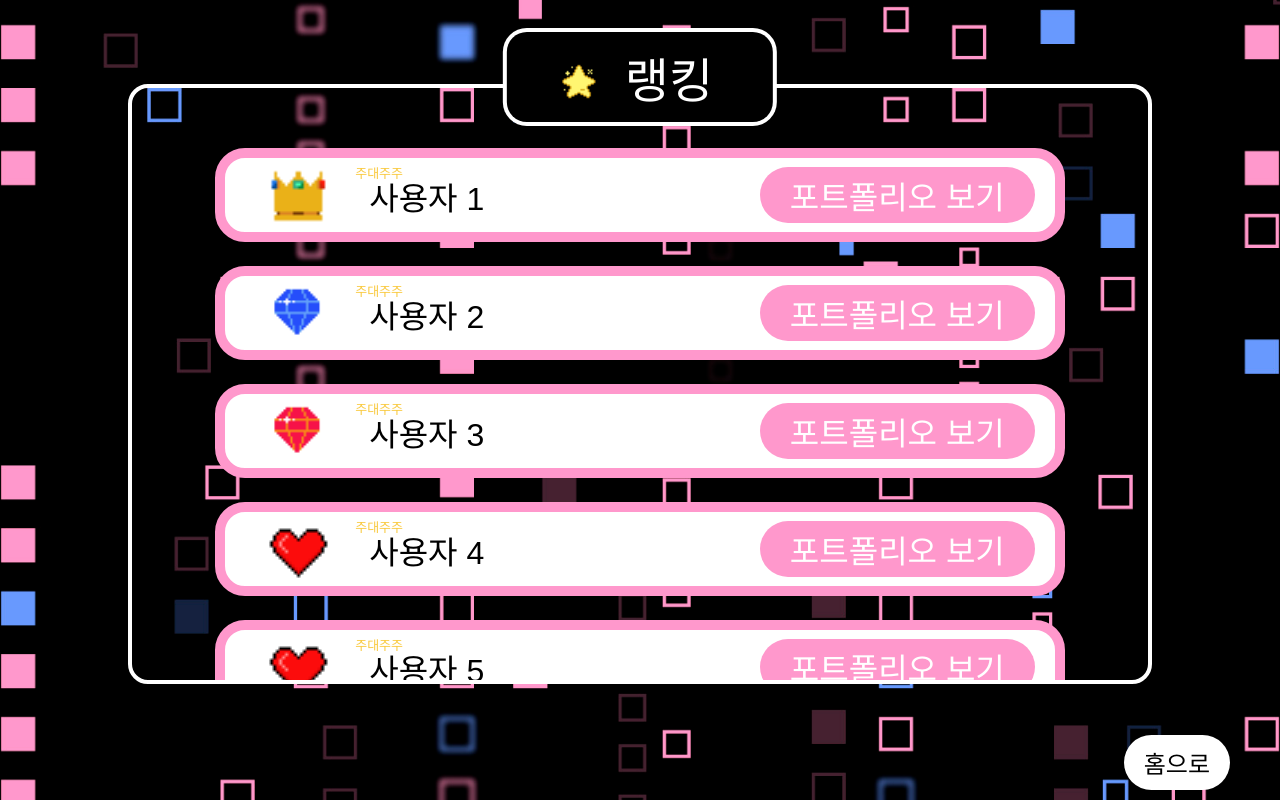
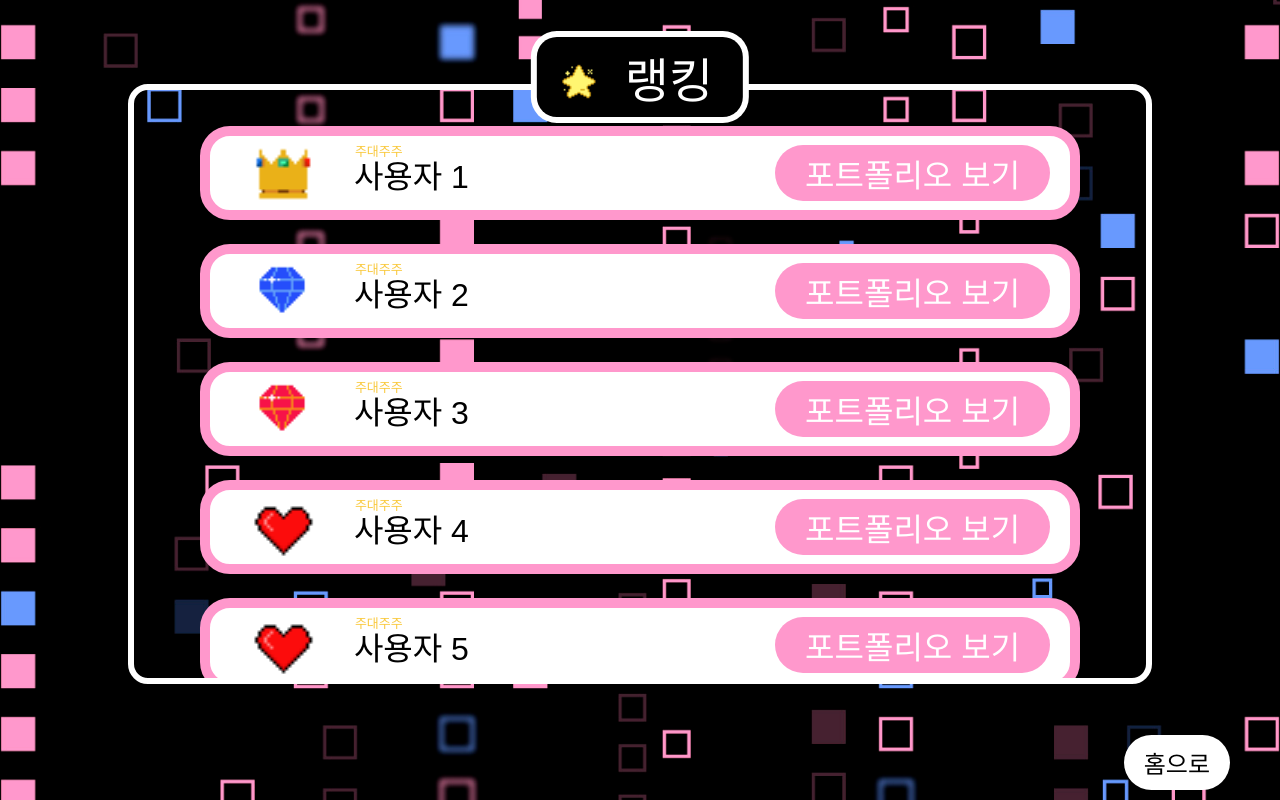
Before and after one commit to PDA-Jumo/frontend, a React (Create React App) app: page /rank in a window 1280 px wide. Built offline with nearby package versions, Linux system fonts and the light colour scheme; a web font is replaced by a local one.

Commit message:
Fix: 무한스크롤 오류 수정

```diff
--- a/src/pages/rank/layout.jsx
+++ b/src/pages/rank/layout.jsx
@@ -15,23 +15,25 @@ export default function RankLayout() {
   const [isLoading, setIsLoading] = useState(false);
   const navigate = useNavigate();
 
-  const handleScroll = () => {
-    if (
-      window.innerHeight + document.documentElement.scrollTop !==
-        document.documentElement.offsetHeight ||
-      isLoading
-    )
-      return;
+  useEffect(() => {
+    loadMoreUsers();
+    const scrollableContent = document.querySelector(".scrollable-content");
+    if (scrollableContent) {
+      scrollableContent.addEventListener("scroll", handleScroll);
+    }
+    return () => {
+      if (scrollableContent) {
+        scrollableContent.removeEventListener("scroll", handleScroll);
+      }
+    };
+  }, []);
+
+  const handleScroll = (e) => {
+    const { scrollTop, clientHeight, scrollHeight } = e.target;
+    if (scrollHeight - scrollTop !== clientHeight || isLoading) return;
     loadMoreUsers();
   };
 
-  useEffect(() => {
-    loadMoreUsers();
-    window.addEventListener("scroll", handleScroll);
-    return () => window.removeEventListener("scroll", handleScroll);
-  }, []);
-
-  //TODO 이 부분에서 실제 유저 정보를 받아오도록 해야함
   const loadMoreUsers = () => {
     setIsLoading(true);
     setTimeout(() => {
@@ -115,13 +117,16 @@ export default function RankLayout() {
         <RankingHeader />
       </div>
       <div className="content-position">
-        <RankingList users={users} />
-        <MyRankingButton />
+        <div className="non-scrollable-header"></div>
+        <div className="scrollable-content">
+          <RankingList users={users} />
+          <MyRankingButton />
+          {isLoading && <p>로딩 중...</p>}
+        </div>
       </div>
       <button className="back-button" onClick={() => navigate("/")}>
         홈으로
       </button>
-      {isLoading && <p>로딩 중...</p>}
     </div>
   );
 }
--- a/src/pages/rank/rank.css
+++ b/src/pages/rank/rank.css
@@ -6,14 +6,14 @@ html,
 body {
   height: 100%;
   margin: 0;
-  overflow: hidden; /* 전체 페이지 스크롤 방지, 필요에 따라 조정 */
+  overflow: hidden;
 }
 
 .background-style {
   position: relative;
   width: 100%;
   height: 100%;
-  overflow: hidden; /* 배경 요소의 확장 방지 */
+  overflow: hidden;
 }
 
 .background-image {
@@ -29,16 +29,23 @@ body {
   left: 50%;
   transform: translateX(-50%);
   text-align: center;
-  border: 4px solid #fff;
+  border: 6px solid #fff;
   border-radius: 20px;
-  padding: 60px 20px;
   box-sizing: border-box;
+  overflow: hidden;
+}
+
+.non-scrollable-header {
+  height: 36px;
+}
+
+.scrollable-content {
+  height: calc(100% - 36px);
   overflow: auto;
 }
-.content-position::-webkit-scrollbar {
+.scrollable-content::-webkit-scrollbar {
   display: none;
 }
-
 .ranking-header {
   text-align: center;
   margin-bottom: 24px;
@@ -48,9 +55,9 @@ body {
   z-index: 1;
   background: #000;
   display: inline-block;
-  padding: 10px 60px;
+  padding: 5px 30px;
   border-radius: 20px;
-  box-shadow: 0 0 0 4px #fff;
+  box-shadow: 0 0 0 6px #fff;
   transform: translateY(-50%);
 }
 
@@ -143,5 +150,5 @@ body {
   color: #f9c93e;
   position: absolute;
   top: 5px;
-  left: 130px;
+  left: 145px;
 }
```
